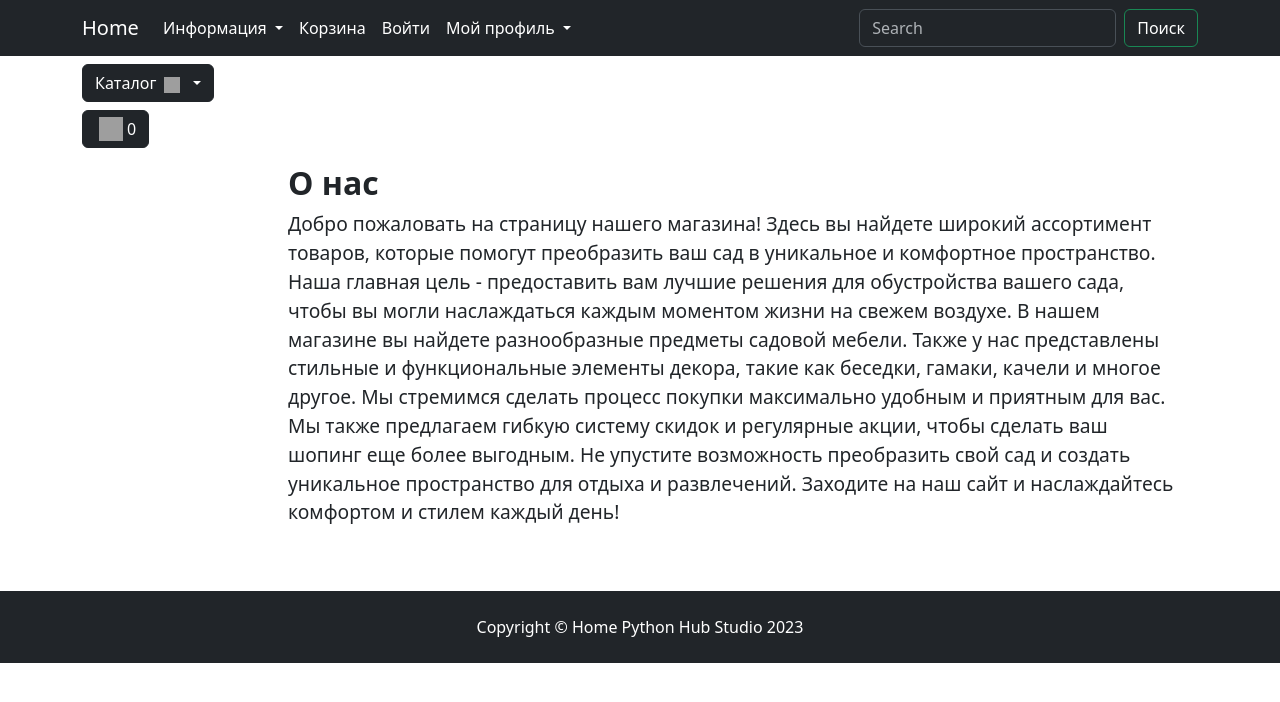
After one commit to YevhenB0512/wood_crafts, a Django app: page /about/ in a window 1280 px wide. The commit adds this page. Shown: the top 702 px of the page. Run offline with Django 4.2, Linux system fonts and the light colour scheme; some libraries are stand-ins or nearby versions; grey boxes are pictures that could not be loaded.

Commit message:
changed urls, applied inheritance for home page, create simple views functions index, about

```diff
--- a/main/templates/main/about.html
+++ b/main/templates/main/about.html
@@ -0,0 +1,29 @@
+{% extends 'main/base.html' %}
+{% load static %}
+
+
+{% block css_footer %}
+<link rel="stylesheet" href="{% static 'deps/css/my_footer_css.css' %}">
+{% endblock css_footer %}
+
+{% block content %}
+<div class="my-5 pt-5 px-2 pb-2 bg-white custom-shadow rounded">
+    <h2 class="m-2"><strong>{{ content }}</strong></h2>
+    <p class="m-2" style="font-size: 1.2rem;">Добро пожаловать на страницу нашего магазина!
+        Здесь вы найдете широкий ассортимент товаров, которые помогут преобразить ваш сад в уникальное и комфортное
+        пространство.
+        Наша главная цель - предоставить вам лучшие решения для обустройства вашего сада, чтобы вы могли наслаждаться
+        каждым моментом жизни на свежем воздухе.
+        В нашем магазине вы найдете разнообразные предметы садовой мебели. Также у нас представлены стильные и
+        функциональные элементы декора, такие как беседки, гамаки,
+        качели и многое другое.
+        Мы стремимся сделать процесс покупки максимально удобным и приятным для вас. Мы также
+        предлагаем гибкую систему скидок и регулярные акции, чтобы сделать ваш шопинг еще более выгодным.
+        Не упустите возможность преобразить свой сад и создать уникальное пространство для отдыха и развлечений.
+        Заходите на наш сайт и наслаждайтесь комфортом и стилем каждый день!</p>
+</div>
+{% endblock content %}
+
+{% block footer %}
+{% include 'main/includes/footer.html' %}
+{% endblock footer %}
--- /dev/null
+++ b/main/templates/main/base.html
@@ -0,0 +1,192 @@
+{% load static %}
+<!DOCTYPE html>
+<html lang="en">
+
+<head>
+    <meta charset="UTF-8">
+    <meta http-equiv="X-UA-Compatible" content="IE=edge">
+    <meta name="viewport" content="width=device-width, initial-scale=1.0">
+    <link rel="stylesheet" href="{% static 'deps/css/bootstrap/bootstrap.min.css' %}">
+    <link rel="stylesheet" href="{% static 'deps/css/my_css.css' %}">
+    <!-- Стиль footer-a для главной страницы -->
+    {% block css_footer %} {% endblock css_footer %}
+    <!-- Favicons for different platforms -->
+    <link rel="apple-touch-icon" sizes="180x180" href="{% static 'deps/favicon/apple-touch-icon.png' %}">
+    <link rel="icon" type="image/png" sizes="32x32" href="{% static 'deps/favicon/favicon-32x32.png' %}">
+    <link rel="icon" type="image/png" sizes="16x16" href="{% static 'deps/favicon/favicon-16x16.png' %}">
+    <link rel="manifest" href="{% static 'deps/favicon/site.webmanifest' %}">
+    <title>{{ title }}</title>
+</head>
+
+<body>
+    <header>
+        <nav class="navbar navbar-expand-lg bg-dark" data-bs-theme="dark">
+            <div class="container">
+                <a class="navbar-brand" href="{% url 'main:index' %}">Home</a>
+                <button class="navbar-toggler" type="button" data-bs-toggle="collapse"
+                    data-bs-target="#navbarSupportedContent" aria-controls="navbarSupportedContent"
+                    aria-expanded="false" aria-label="Toggle navigation">
+                    <span class="navbar-toggler-icon"></span>
+                </button>
+                <div class="collapse navbar-collapse" id="navbarSupportedContent">
+                    <ul class="navbar-nav me-auto mb-2 mb-lg-0">
+                        <li class="nav-item dropdown ">
+                            <a class="nav-link dropdown-toggle text-white" href="#" role="button"
+                                data-bs-toggle="dropdown" aria-expanded="false">
+                                Информация
+                            </a>
+                            <ul class="dropdown-menu">
+                                <li><a class="dropdown-item  text-white" href="#">Доставка и оплата</a></li>
+                                <li><a class="dropdown-item  text-white" href="#">Контактная информация</a></li>
+                                <li><a class="dropdown-item  text-white" href="{% url 'main:about' %}">О нас</a></li>
+                            </ul>
+                        </li>
+                        <li class="nav-item">
+                            <a class="nav-link  text-white" href="carts/cart.html">Корзина</a>
+                        </li>
+                        <li class="nav-item">
+                            <a class="nav-link  text-white" href="users/login.html">Войти</a>
+                        </li>
+                        <li class="nav-item dropdown ">
+                            <a class="nav-link dropdown-toggle text-white" href="#" role="button"
+                                data-bs-toggle="dropdown" aria-expanded="false">
+                                Мой профиль
+                            </a>
+                            <ul class="dropdown-menu">
+                                <li><a class="dropdown-item  text-white" href="carts/cart.html">Корзина</a></li>
+                                <li><a class="dropdown-item  text-white" href="users/profile.html">Личный кабинет</a>
+                                </li>
+                                <li><a class="dropdown-item  text-white" href="#">Админ панель</a></li>
+                                <li>
+                                    <hr class="dropdown-divider">
+                                </li>
+                                <li><a class="dropdown-item  text-white" href="#">Выйти</a></li>
+                            </ul>
+                        </li>
+                    </ul>
+                    <form class="d-flex" role="search">
+                        <input class="form-control me-2" type="search" placeholder="Search" aria-label="Search">
+                        <button class="btn btn-outline-success text-white" type="submit">Поиск</button>
+                    </form>
+                </div>
+            </div>
+        </nav>
+    </header>
+    <section>
+        <div class="container">
+            <!-- Каталог и корзина с фиксированным расположением на странице -->
+            <div class="row mt-1 position-fixed z-3">
+                <!-- Каталог -->
+                <div class="dropdown mb-2">
+                    <button class="btn btn-secondary dropdown-toggle btn-dark" type="button" data-bs-toggle="dropdown"
+                        aria-expanded="false">
+                        Каталог
+                        <img class="mx-1" src="{% static 'deps/icons/grid-fill.svg' %}" alt="Catalog Icon" width="16"
+                            height="16">
+                    </button>
+                    <ul class="dropdown-menu bg-dark" data-bs-theme="dark">
+                        <li><a class="dropdown-item text-white" href="goods/catalog.html">Все товары</a></li>
+                        <li><a class="dropdown-item text-white" href="goods/catalog.html">Кухня</a></li>
+                        <li><a class="dropdown-item text-white" href="goods/catalog.html">Спальня</a></li>
+                        <li><a class="dropdown-item text-white" href="goods/catalog.html">Гостинная</a></li>
+                        <li><a class="dropdown-item text-white" href="goods/catalog.html">Офис</a></li>
+                        <li><a class="dropdown-item text-white" href="goods/catalog.html">Фурнитура</a></li>
+                        <li><a class="dropdown-item text-white" href="goods/catalog.html">Декор</a></li>
+                    </ul>
+                </div>
+                <!-- Значек корзины, вызывает модальное окно -->
+                <div>
+                    <button type="button" class="btn btn-dark btn-secondary d-flex" id="modalButton"
+                        aria-expanded="false">
+                        <img class="mx-1" src="{% static 'deps/icons/basket2-fill.svg' %}" alt="Catalog Icon" width="24"
+                            height="24">
+                        <span id="goods-in-cart-count">0</span>
+                    </button>
+                </div>
+                <!-- Разметка модального окна корзины -->
+                <div class="modal fade" id="exampleModal" tabindex="-1" aria-labelledby="exampleModalLabel"
+                    aria-hidden="true">
+                    <div class="modal-dialog modal-dialog-scrollable">
+                        <div class="modal-content">
+                            <div class="modal-header">
+                                <button type="button" class="btn-close" data-bs-dismiss="modal"
+                                    aria-label="Close"></button>
+                            </div>
+                            <div class="modal-body">
+                                <h3 class="text-center mb-4">Корзина</h3>
+                                <div class="container" id="cart-items-container">
+                                    <!-- Разметка корзины -->
+                                    <div class="card mb-3 text-bg-light shadow-lg">
+                                        <div class="card-header">
+                                            <h5 class="card-title">Товар</h5>
+                                        </div>
+                                        <ul class="list-group list-group-flush">
+                                            <li class="list-group-item">
+                                                <div class="row text-center">
+                                                    <div class="col p-0">
+                                                        <div class="input-group">
+                                                            <span class="input-group-btn">
+                                                                <button type="button" class="btn btn-dark btn-sm decrement"
+                                                                    data-cart-id="" data-cart-change-url="">-</button>
+                                                            </span>
+                                                            <input type="text" class="form-control number" value="1"
+                                                                readonly>
+                                                            <span class="input-group-btn">
+                                                                <button type="button" class="btn btn-dark btn-sm increment"
+                                                                    data-cart-id="" data-cart-change-url="">+</button>
+                                                            </span>
+                                                        </div>
+                                                    </div>
+                                                    <div class="col p-0">
+                                                        <p>x 100.00 = </p>
+                                                    </div>
+                                                    <div class="col p-0"><strong>100.00 $</strong></div>
+                                                    <div class="col p-0">
+                                                        <a href="#" class="remove-from-cart" data-cart-id="">
+                                                            <img class="mx-1" src="{% static 'deps/icons/trash3-fill.svg' %}"
+                                                                alt="Catalog Icon" width="16" height="16">
+                                                        </a>
+                                                    </div>
+                                                </div>
+                                            </li>
+                                        </ul>
+                                    </div>
+                                    <div class="card mb-3 shadow-lg">
+                                        <div class="card-footer">
+                                            <p class="float-left">Итого <strong>1</strong> товар(а) на сумму</p>
+                                            <h4 class="float-left"><strong>100.00 $</strong></h4>
+                                        </div>
+                                    </div>
+                                    <!-- Закончилась разметка корзины -->
+                                </div>
+                                <a class="btn btn-dark" href="orders/create_order.html">
+                                    Оформить заказ
+                                </a>
+                            </div>
+                        </div>
+                    </div>
+                </div>
+                <!-- Закончилась разметка модального окна -->
+            </div>
+        </div>
+        <!-- Контент -->
+        <div class="container">
+            <div class="row mt-1">
+                <div class="col-lg-2">
+                    <!-- Пустой блок на Ваше усмотрение -->
+                </div>
+                <div class="col-lg-10">
+                    <!-- Контент на странице -->
+                    {% block content %} {% endblock content %}
+                </div>
+            </div>
+        </div>
+    </section>
+    {% block footer %} {% endblock footer %}
+    <script src="{% static 'deps/js/jquery/jquery-3.7.0.min.js' %}"></script>
+    <script src="{% static 'deps/js/jquery-events.js' %}"></script>
+    <script src="{% static 'deps/js/jquery-ajax.js' %}"></script>
+    <script src="{% static 'deps/js/bootstrap/bootstrap.bundle.min.js' %}"></script>
+</body>
+
+</html>
--- /dev/null
+++ b/main/templates/main/includes/footer.html
@@ -0,0 +1,5 @@
+<footer class="py-4 bg-dark">
+    <div class="container">
+        <p class="m-0 text-center text-white">Copyright &copy; Home Python Hub Studio 2023</p>
+    </div>
+</footer>
--- a/main/urls.py
+++ b/main/urls.py
@@ -1,7 +1,9 @@
 from django.urls import path
 from main.views import index, about
 
+app_name = 'main'
+
 urlpatterns = [
     path('', index, name='index'),
-    path('/about', about, name='about'),
+    path('about/', about, name='about'),
 ]
--- a/main/views.py
+++ b/main/views.py
@@ -12,5 +12,6 @@ def index(request):
 def about(request):
     context = {
         'title': 'Wood crafts - О нас',
+        'content': 'О нас'
     }
     return render(request, 'main/about.html', context)
--- a/wood_crafts/settings.py
+++ b/wood_crafts/settings.py
@@ -119,6 +119,10 @@ USE_TZ = True
 
 STATIC_URL = 'static/'
 
+STATICFILES_DIRS = [
+    BASE_DIR / "static",
+]
+
 # Default primary key field type
 # https://docs.djangoproject.com/en/4.2/ref/settings/#default-auto-field
 
```
Also changed, not shown: main/templates/main/index.html (+14 -9 lines).
